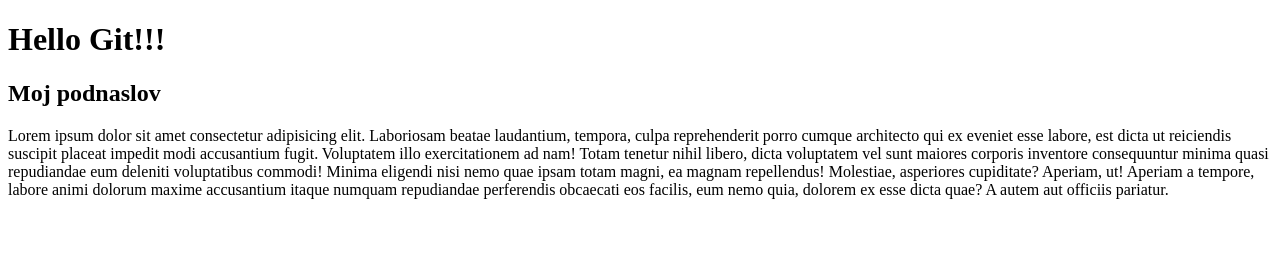
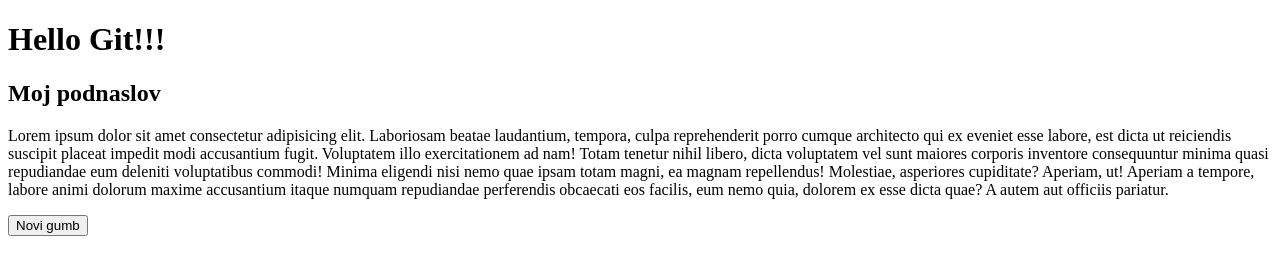
Before and after one commit to Dallisha/prvi-depozitorij, a plain HTML site: page index.html in a window 1280 px wide. Drawn offline with Linux system fonts and the light colour scheme.

Commit message:
Added new button in index file.

```diff
--- a/index.html
+++ b/index.html
@@ -16,6 +16,7 @@
         </header>
         <p>Lorem ipsum dolor sit amet consectetur adipisicing elit. Laboriosam beatae laudantium, tempora, culpa reprehenderit porro cumque architecto qui ex eveniet esse labore, est dicta ut reiciendis suscipit placeat impedit modi accusantium fugit. Voluptatem illo exercitationem ad nam! Totam tenetur nihil libero, dicta voluptatem vel sunt maiores corporis inventore consequuntur minima quasi repudiandae eum deleniti voluptatibus commodi! Minima eligendi nisi nemo quae ipsam totam magni, ea magnam repellendus! Molestiae, asperiores cupiditate? Aperiam, ut! Aperiam a tempore, labore animi dolorum maxime accusantium itaque numquam repudiandae perferendis obcaecati eos facilis, eum nemo quia, dolorem ex esse dicta quae? A autem aut officiis pariatur.</p>
     </section>
+    <button>Novi gumb</button>
     <script src="script.js"></script>
 </body>
 </html>
```
